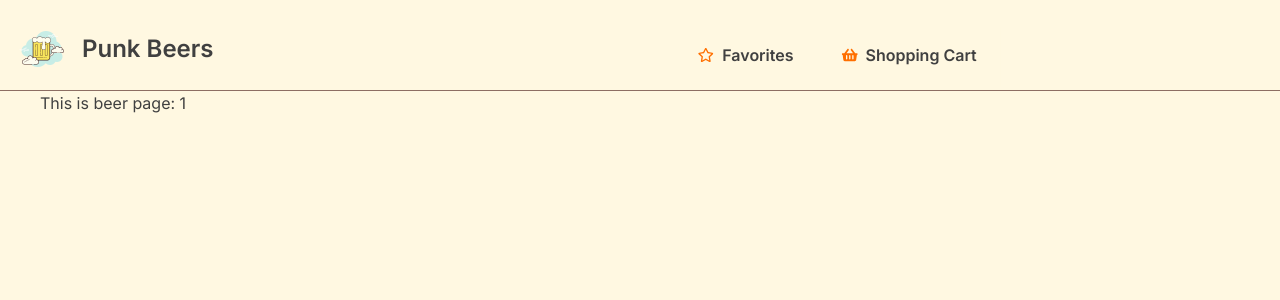
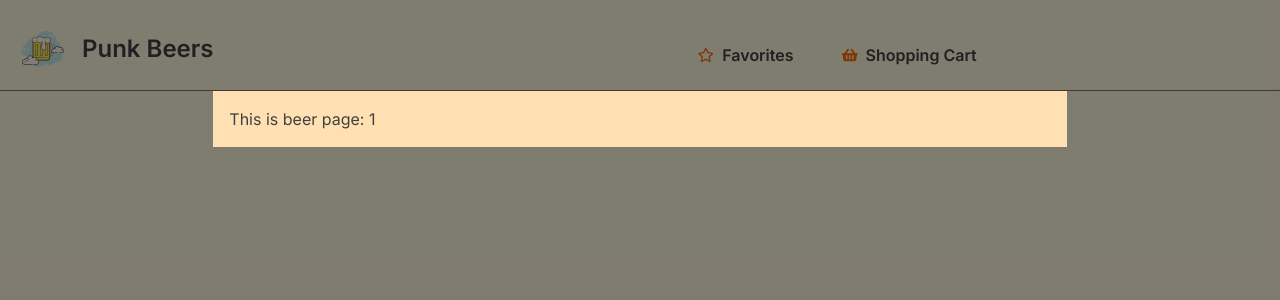
Before and after one commit to tannaz97shr/punk-beers, a Next.js app: page /beer/1 in a window 1280 px wide. Shown: the top 300 px of the page. Built offline with nearby package versions, Linux system fonts and the light colour scheme.

Commit message:
feat: create modal

```diff
--- a/src/app/beer/[slug]/page.tsx
+++ b/src/app/beer/[slug]/page.tsx
@@ -1,7 +1,14 @@
+"use client";
+
+import Modal from "@/components/UI/Modal";
+
+import { useRouter } from "next/navigation";
+
 export default function BeerPage({ params }: { params: { slug: string } }) {
+  const router = useRouter();
   return (
-    <>
+    <Modal closeHandler={() => router.back()}>
       <div>This is beer page: {params.slug}</div>
-    </>
+    </Modal>
   );
 }
--- a/src/components/Tabs/index.tsx
+++ b/src/components/Tabs/index.tsx
@@ -24,7 +24,9 @@ export default function Tabs() {
   const pathname = usePathname();
   const searchParams = useSearchParams();
 
-  const [currentTabId, setCurrentTabId] = useState<string>("all");
+  const [currentTabId, setCurrentTabId] = useState<string>(
+    searchParams.get("food") ? (searchParams.get("food") as string) : "all"
+  );
 
   const createQueryString = useCallback(
     (name: string, value: string) => {
--- /dev/null
+++ b/src/components/UI/Backdrop/index.tsx
@@ -0,0 +1,14 @@
+interface BackdropProps {
+  onClick: () => void;
+}
+
+function Backdrop({ onClick }: BackdropProps) {
+  return (
+    <div
+      onClick={onClick}
+      className="h-[100vh] w-[100vw] fixed left-0 z-30 top-0 bg-backdrop"
+    />
+  );
+}
+
+export default Backdrop;
--- /dev/null
+++ b/src/components/UI/Modal/index.tsx
@@ -0,0 +1,19 @@
+import Backdrop from "../Backdrop";
+
+interface ModalProps {
+  closeHandler: () => void;
+  children: React.ReactNode;
+}
+
+const Modal = ({ closeHandler, children }: ModalProps) => {
+  return (
+    <>
+      <Backdrop onClick={closeHandler} />
+      <div className="p-4 bg-bg-secondary text-dark m-auto fixed left-0 right-0 z-40 w-[80%] md:w-2/3">
+        {children}
+      </div>
+    </>
+  );
+};
+
+export default Modal;
--- a/tailwind.config.ts
+++ b/tailwind.config.ts
@@ -16,6 +16,7 @@ const config: Config = {
         "text-secondary": "#a0a0a0",
         "border-brown": "#8D6E63",
         "custom-orange": "#FF6F00",
+        backdrop: "rgba(0,0,0, 0.5)",
       },
     },
   },
```
